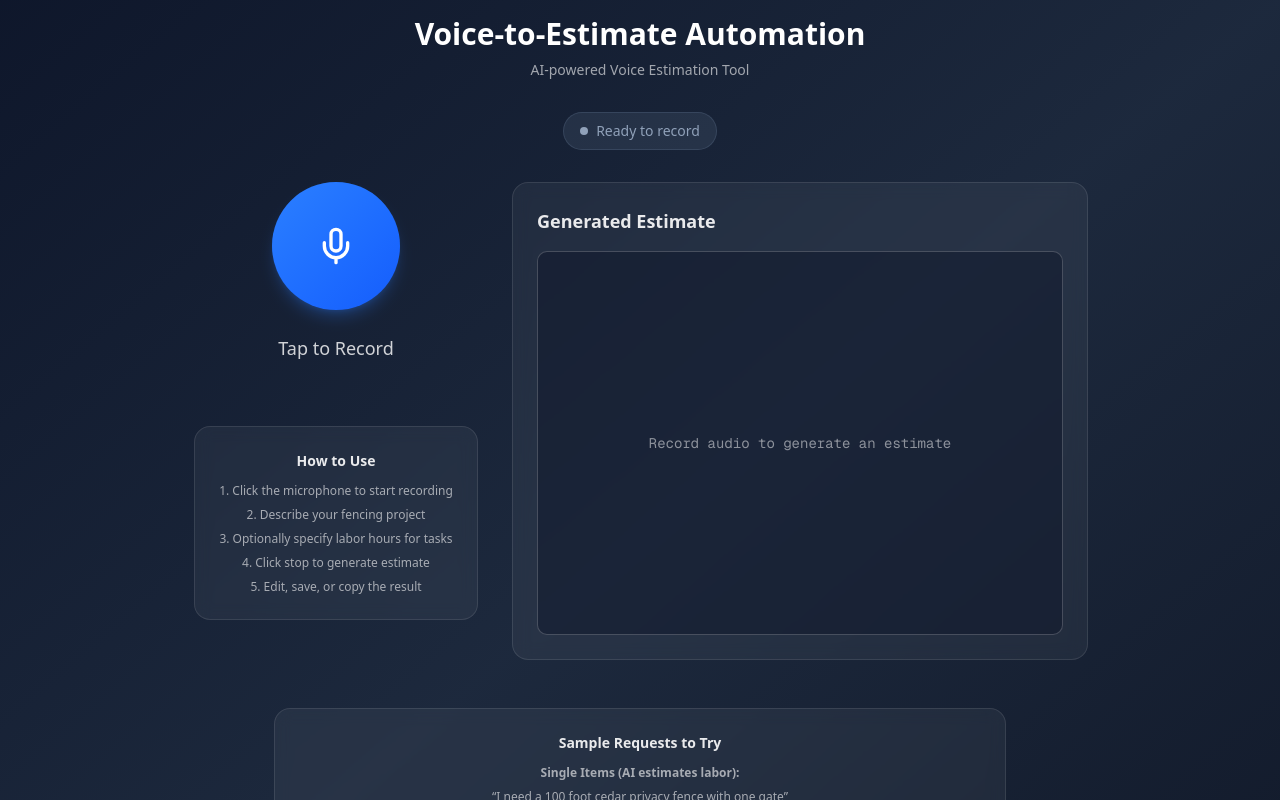
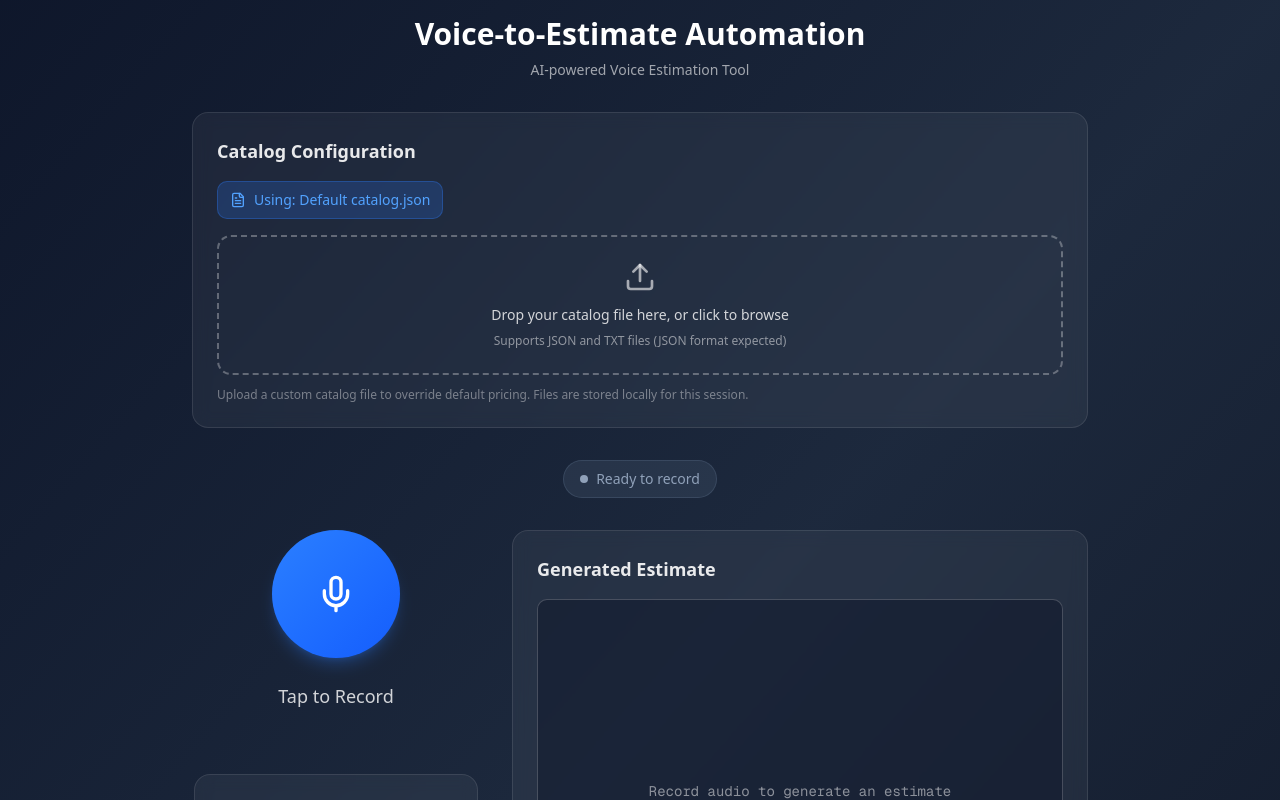
Before and after one commit to azmainm/ahca-client-sp, a Next.js app: page /prototype-estimator in a window 1280 px wide. Shown: the top 800 px of the page. Built offline with nearby package versions, Linux system fonts and the light colour scheme.

Commit message:
catalog drop in estimator

```diff
--- a/src/app/prototype-estimator/page.js
+++ b/src/app/prototype-estimator/page.js
@@ -1,7 +1,7 @@
 'use client';
 
-import { useState, useRef } from 'react';
-import { Copy, Edit, Save, X, Mic, Square, Loader2, RotateCcw } from 'lucide-react';
+import { useState, useRef, useEffect } from 'react';
+import { Copy, Edit, Save, X, Mic, Square, Loader2, RotateCcw, Upload, FileText, Trash2 } from 'lucide-react';
 import { Button } from '@/components/ui/button';
 
 const PrototypeEstimator = () => {
@@ -13,8 +13,122 @@ const PrototypeEstimator = () => {
   const [editedEstimate, setEditedEstimate] = useState('');
   const [lastServerEstimate, setLastServerEstimate] = useState('');
 
+  // Catalog file management state
+  const [customCatalog, setCustomCatalog] = useState(null);
+  const [catalogFileName, setCatalogFileName] = useState('');
+  const [isDragOver, setIsDragOver] = useState(false);
+
   const mediaRecorderRef = useRef(null);
   const audioChunksRef = useRef([]);
+  const fileInputRef = useRef(null);
+
+  // Load custom catalog from localStorage on component mount
+  useEffect(() => {
+    const savedCatalog = localStorage.getItem('customCatalog');
+    const savedFileName = localStorage.getItem('catalogFileName');
+
+    if (savedCatalog && savedFileName) {
+      try {
+        const parsedCatalog = JSON.parse(savedCatalog);
+        setCustomCatalog(parsedCatalog);
+        setCatalogFileName(savedFileName);
+        setStatus(`Using custom catalog: ${savedFileName}`);
+      } catch (error) {
+        console.error('Error parsing saved catalog:', error);
+        localStorage.removeItem('customCatalog');
+        localStorage.removeItem('catalogFileName');
+      }
+    }
+  }, []);
+
+  // File handling functions
+  const handleFileSelect = (file) => {
+    if (!file) return;
+
+    const allowedTypes = ['application/json', 'text/plain'];
+    const allowedExtensions = ['.json', '.txt'];
+
+    const hasValidType = allowedTypes.includes(file.type);
+    const hasValidExtension = allowedExtensions.some(ext => file.name.toLowerCase().endsWith(ext));
+
+    if (!hasValidType && !hasValidExtension) {
+      setStatus('Error: Please upload a JSON or TXT file');
+      return;
+    }
+
+    const reader = new FileReader();
+    reader.onload = (e) => {
+      try {
+        const content = e.target.result;
+        let parsedCatalog;
+
+        if (file.name.toLowerCase().endsWith('.json')) {
+          parsedCatalog = JSON.parse(content);
+        } else {
+          // For TXT files, try to parse as JSON
+          parsedCatalog = JSON.parse(content);
+        }
+
+        // Validate catalog structure (basic check)
+        if (!parsedCatalog || typeof parsedCatalog !== 'object') {
+          throw new Error('Invalid catalog format');
+        }
+
+        // Save to localStorage and state
+        localStorage.setItem('customCatalog', JSON.stringify(parsedCatalog));
+        localStorage.setItem('catalogFileName', file.name);
+
+        setCustomCatalog(parsedCatalog);
+        setCatalogFileName(file.name);
+        setStatus(`Custom catalog loaded: ${file.name}`);
+
+      } catch (error) {
+        console.error('Error parsing catalog file:', error);
+        setStatus('Error: Invalid JSON format in uploaded file');
+      }
+    };
+
+    reader.readAsText(file);
+  };
+
+  const handleDragOver = (e) => {
+    e.preventDefault();
+    setIsDragOver(true);
+  };
+
+  const handleDragLeave = (e) => {
+    e.preventDefault();
+    setIsDragOver(false);
+  };
+
+  const handleDrop = (e) => {
+    e.preventDefault();
+    setIsDragOver(false);
+
+    const files = e.dataTransfer.files;
+    if (files.length > 0) {
+      handleFileSelect(files[0]);
+    }
+  };
+
+  const handleFileInputChange = (e) => {
+    const file = e.target.files[0];
+    if (file) {
+      handleFileSelect(file);
+    }
+  };
+
+  const clearCustomCatalog = () => {
+    localStorage.removeItem('customCatalog');
+    localStorage.removeItem('catalogFileName');
+    setCustomCatalog(null);
+    setCatalogFileName('');
+    setStatus('Custom catalog cleared - using default catalog');
+  };
+
+  const openFileDialog = () => {
+    fileInputRef.current?.click();
+  };
 
   const startRecording = async () => {
     try {
@@ -81,6 +195,13 @@ const PrototypeEstimator = () => {
       const timestamp = new Date().toISOString().replace(/[:.]/g, '-');
       const filename = `recording-${timestamp}.webm`;
       formData.append('audio', audioBlob, filename);
+
+      // Include custom catalog if available
+      if (customCatalog) {
+        formData.append('customCatalog', JSON.stringify(customCatalog));
+        console.log('📦 [UPLOAD] Including custom catalog:', catalogFileName);
+      }
+
       console.log('📦 [UPLOAD] FormData created with filename:', filename);
 
       console.log('📡 [UPLOAD] Sending request to server...');
@@ -188,6 +309,72 @@ const PrototypeEstimator = () => {
           <p className="text-white/60 text-sm">
             AI-powered Voice Estimation Tool
           </p>
+        </div>
+
+        {/* Custom Catalog Upload Section */}
+        <div className="mb-8">
+          <div className="bg-white/5 backdrop-blur-sm rounded-2xl border border-white/10 p-6">
+            <div className="flex justify-between items-center mb-4">
+              <h3 className="text-white/90 text-lg font-semibold">Catalog Configuration</h3>
+              {customCatalog && (
+                <Button
+                  onClick={clearCustomCatalog}
+                  size="sm"
+                  variant="outline"
+                  className="bg-red-500/20 text-red-400 hover:bg-red-500/30 border border-red-500/30"
+                >
+                  <Trash2 className="w-4 h-4 mr-2" />
+                  Clear Custom
+                </Button>
+              )}
+            </div>
+
+            {/* Current Catalog Status */}
+            <div className="mb-4">
+              <div className={`inline-flex items-center px-3 py-2 rounded-lg text-sm ${
+                customCatalog
+                  ? 'bg-emerald-500/20 text-emerald-400 border border-emerald-500/30'
+                  : 'bg-blue-500/20 text-blue-400 border border-blue-500/30'
+              }`}>
+                <FileText className="w-4 h-4 mr-2" />
+                {customCatalog ? `Using: ${catalogFileName}` : 'Using: Default catalog.json'}
+              </div>
+            </div>
+
+            {/* File Drop Zone */}
+            <div
+              className={`border-2 border-dashed rounded-xl p-6 text-center transition-all duration-300 cursor-pointer ${
+                isDragOver
+                  ? 'border-blue-400 bg-blue-500/10'
+                  : 'border-white/30 hover:border-white/50 hover:bg-white/5'
+              }`}
+              onDragOver={handleDragOver}
+              onDragLeave={handleDragLeave}
+              onDrop={handleDrop}
+              onClick={openFileDialog}
+            >
+              <Upload className="w-8 h-8 text-white/60 mx-auto mb-3" />
+              <p className="text-white/80 text-sm mb-2">
+                Drop your catalog file here, or click to browse
+              </p>
+              <p className="text-white/50 text-xs">
+                Supports JSON and TXT files (JSON format expected)
+              </p>
+
+              {/* Hidden file input */}
+              <input
+                ref={fileInputRef}
+                type="file"
+                accept=".json,.txt"
+                onChange={handleFileInputChange}
+                className="hidden"
+              />
+            </div>
+
+            <p className="text-white/40 text-xs mt-3">
+              Upload a custom catalog file to override default pricing. Files are stored locally for this session.
+            </p>
+          </div>
         </div>
 
         {/* Status Indicator */}
@@ -400,10 +587,10 @@ const PrototypeEstimator = () => {
               <div className="pt-2"><strong>With Specific Labor Hours:</strong></div>
               <div>&ldquo;Install 50 feet of fencing, post digging will take 8 hours&rdquo;</div>
               <div>&ldquo;Cedar fence installation, 6 hours for panel work and 4 hours for concrete&rdquo;</div>
-              <div>&ldquo;Fence project needs 12 hours total labor&rdquo;</div>
 
               <div className="pt-2"><strong>Multiple Items Together:</strong></div>
               <div>&ldquo;I need 80 feet of cedar privacy fence, 6 cedar posts, 10 concrete bags, gate hardware, and staining for the whole project&rdquo;</div>
+              <div>&ldquo;I need 150 feet of 12/2 Romex, 8 standard outlets, 4 single-pole switches, 6 LED recessed lights, 6 hours of rough-in wiring, and a permit fee for the project.&rdquo;</div>
 
               <div className="pt-2"><strong>Multiple Recordings:</strong></div>
               <div>Record each part separately and they&rsquo;ll be added below each other</div>
```
